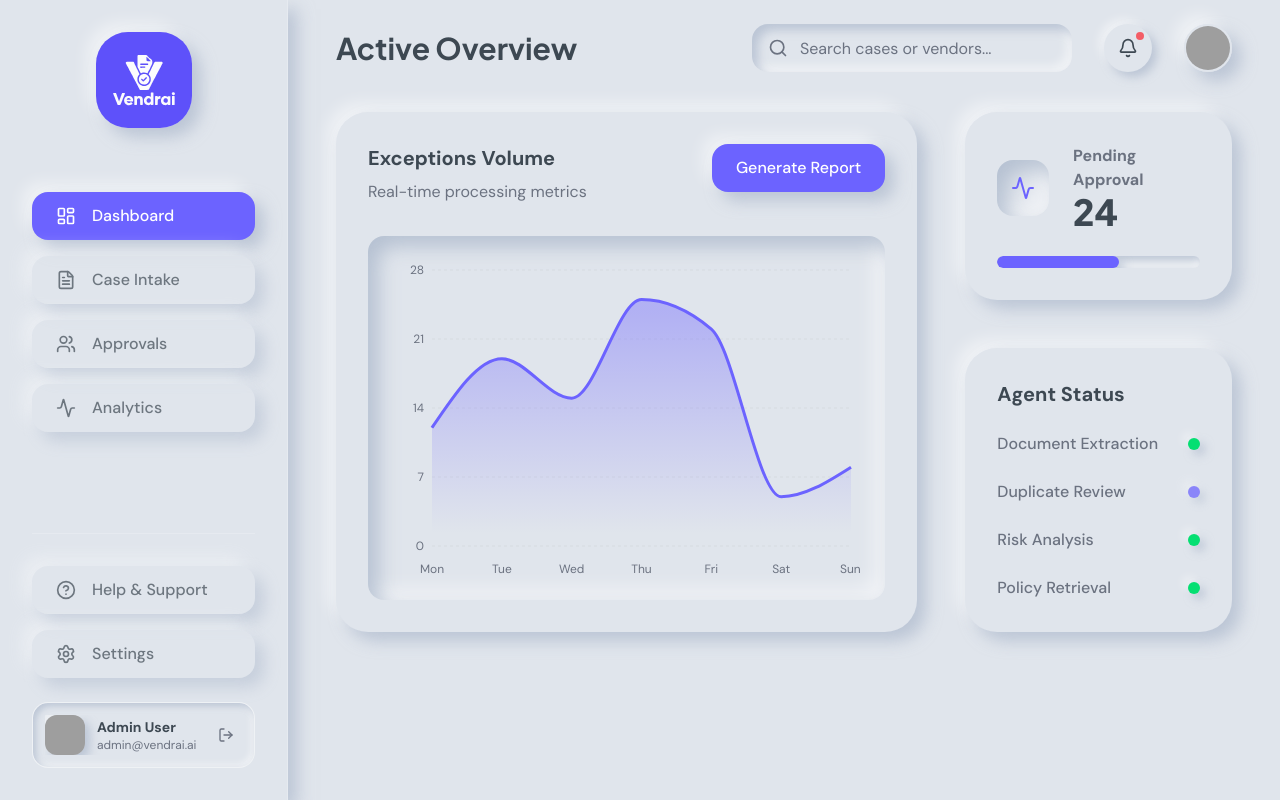
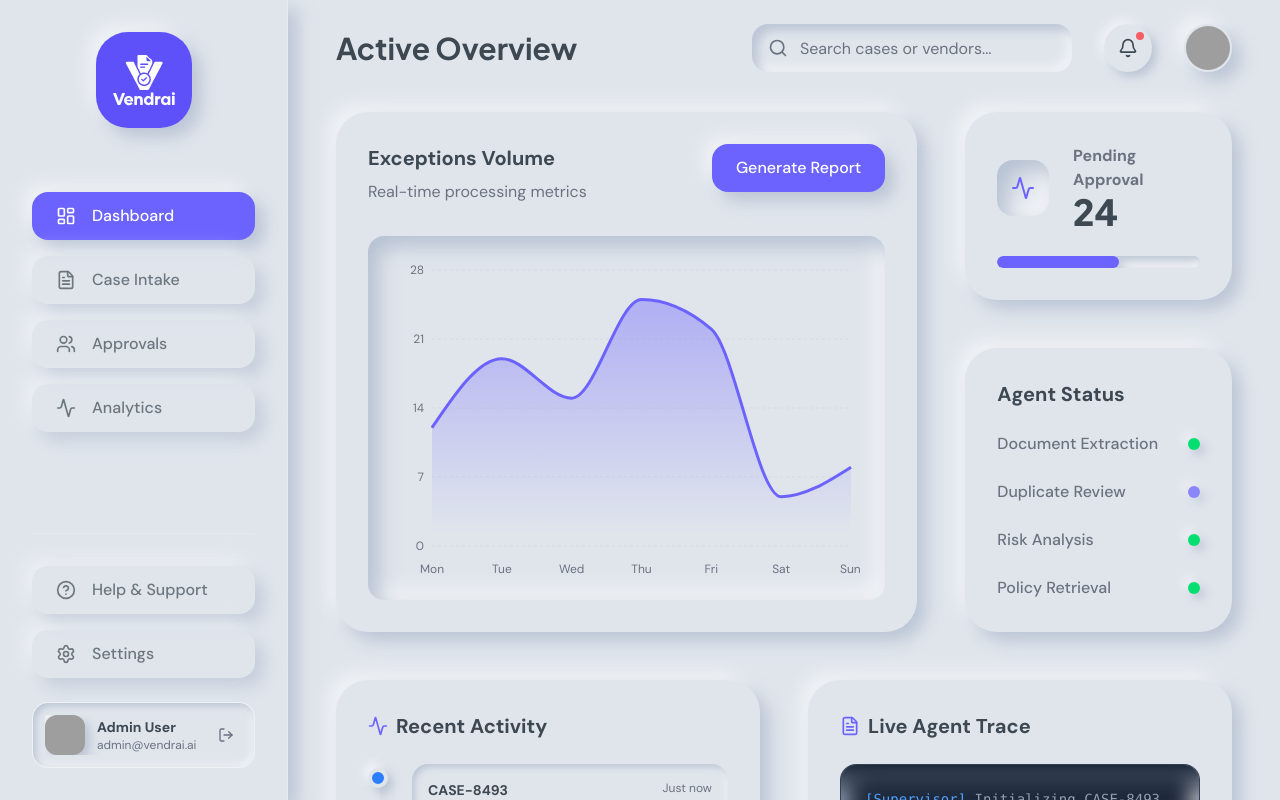
Before and after one commit to neurox-1-0/vendrai, a Next.js app in the folder apps/web/: page / in a window 1280 px wide. Built offline with nearby package versions, Linux system fonts and the light colour scheme; grey boxes are pictures that could not be loaded.

Commit message:
feat(ui): add recent activity and live agent trace to dashboard to remove empty space

```diff
--- a/apps/web/src/app/page.tsx
+++ b/apps/web/src/app/page.tsx
@@ -163,7 +163,60 @@ export default function Dashboard() {
         </div>
       </div>
 
-      {/* Toast Notification */}
+      {/* Bottom Row - Activity & Logs */}
+      <div className="px-12 pb-12 grid grid-cols-1 lg:grid-cols-2 gap-12 z-0 relative">
+        {/* Recent Activity Feed */}
+        <Card className="p-8">
+          <h3 className="font-bold text-xl mb-6 flex items-center gap-2">
+            <Activity className="w-5 h-5 text-[var(--color-accent)]" /> Recent Activity
+          </h3>
+          <div className="space-y-6 relative before:absolute before:inset-0 before:ml-2.5 before:-translate-x-px before:h-full before:w-0.5 before:bg-[var(--color-clay)] before:shadow-[var(--shadow-extruded-sm)]">
+            {[
+              { id: 'CASE-8493', action: 'Invoice Extracted', time: 'Just now', color: 'bg-blue-500' },
+              { id: 'CASE-8492', action: 'Flagged for OFAC Review', time: '2 mins ago', color: 'bg-red-500' },
+              { id: 'CASE-8491', action: 'Tolerance Exceeded (15%)', time: '1 hour ago', color: 'bg-yellow-500' },
+              { id: 'CASE-8490', action: 'Approved by CFO', time: '3 hours ago', color: 'bg-green-500' },
+            ].map((item, i) => (
+              <div key={i} className="relative flex items-start gap-6 group">
+                <div className={`w-5 h-5 rounded-full shadow-[var(--shadow-extruded-sm)] border-4 border-[var(--color-clay)] ${item.color} z-10 shrink-0 mt-1`} />
+                <div className="bg-[var(--color-clay)] p-4 rounded-2xl shadow-[var(--shadow-inset-sm)] flex-1 group-hover:shadow-[var(--shadow-inset-deep)] transition-shadow">
+                  <div className="flex justify-between items-start mb-1">
+                    <span className="font-bold text-sm text-[var(--color-primary)]">{item.id}</span>
+                    <span className="text-xs text-[var(--color-muted)]">{item.time}</span>
+                  </div>
+                  <p className="text-sm text-[var(--color-muted)]">{item.action}</p>
+                </div>
+              </div>
+            ))}
+          </div>
+        </Card>
+
+        {/* Live Agent Logs */}
+        <Card className="p-8 flex flex-col">
+          <h3 className="font-bold text-xl mb-6 flex items-center gap-2">
+            <FileText className="w-5 h-5 text-[var(--color-accent)]" /> Live Agent Trace
+          </h3>
+          <div className="flex-1 bg-[#1e293b] rounded-2xl p-6 font-mono text-sm overflow-hidden relative shadow-[var(--shadow-inset-deep)] border border-[rgba(255,255,255,0.1)]">
+            <div className="absolute top-0 left-0 w-full h-8 bg-gradient-to-b from-[#1e293b] to-transparent z-10" />
+            <div className="space-y-3 text-gray-400">
+              <p><span className="text-blue-400">[Supervisor]</span> Initializing CASE-8493 investigation...</p>
+              <p><span className="text-green-400">[Document]</span> Extracting Invoice-990.pdf (Confidence: 98%)</p>
+              <p><span className="text-green-400">[Document]</span> Found PO: PO-2026-9042</p>
+              <p><span className="text-yellow-400">[Duplicate]</span> Querying ERP for vendor match...</p>
+              <p><span className="text-purple-400">[Risk]</span> Checking OFAC DB for 'Acme Corp'...</p>
+              <motion.p
+                initial={{ opacity: 0 }}
+                animate={{ opacity: 1 }}
+                transition={{ repeat: Infinity, duration: 1.5, repeatType: 'reverse' }}
+                className="text-white"
+              >
+                <span className="text-accent-400">[Policy]</span> Retrieving standard tolerance rules...
+              </motion.p>
+            </div>
+            <div className="absolute bottom-0 left-0 w-full h-12 bg-gradient-to-t from-[#1e293b] to-transparent z-10" />
+          </div>
+        </Card>
+      </div>      {/* Toast Notification */}
       <AnimatePresence>
         {showReportToast && (
           <motion.div
```
